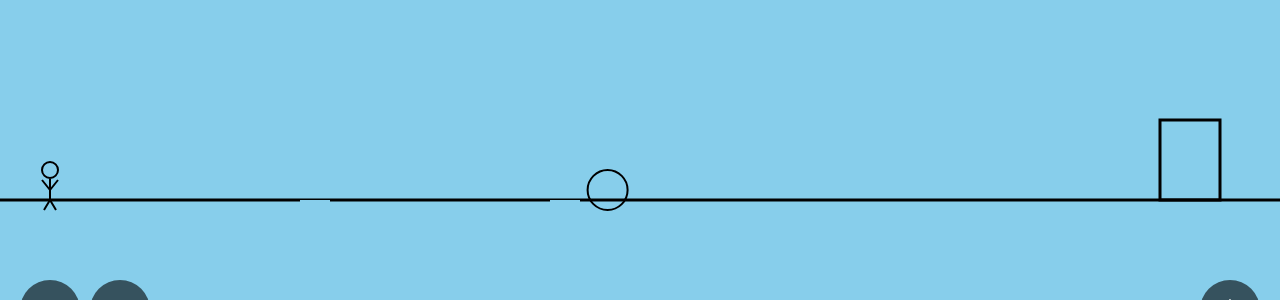
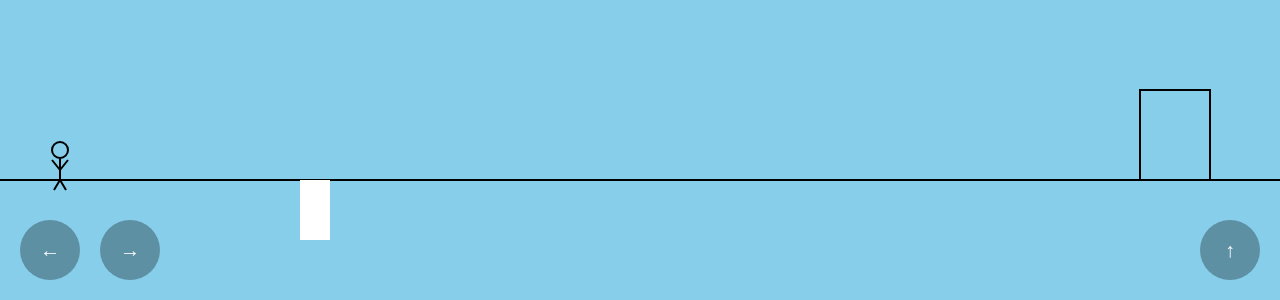
Before and after one commit to gaabbboooo/stickman, a plain HTML site: page index.html in a window 1280 px wide. Shown: the part 500-800 px from the top of the page. Drawn offline with Linux system fonts and the light colour scheme.

Commit message:
Add files via upload

```diff
--- a/game.js
+++ b/game.js
@@ -1,6 +1,12 @@
 const canvas = document.getElementById("game");
 const ctx = canvas.getContext("2d");
 
+let keys = {};
+let phase = 1;
+let isNight = false;
+let gravity = 0.8;
+
+// Ajusta el canvas al tamaño de la ventana
 function resize() {
   canvas.width = window.innerWidth;
   canvas.height = window.innerHeight;
@@ -8,33 +14,30 @@ function resize() {
 resize();
 window.addEventListener("resize", resize);
 
-let keys = {};
-let stage = 1;
-let isNight = false;
-let gravity = 0.7;
+// Altura del suelo
+const groundY = () => canvas.height - 120;
 
+// Controles keyboard
 document.addEventListener("keydown", e => keys[e.key] = true);
 document.addEventListener("keyup", e => keys[e.key] = false);
 
-// Botones táctiles
-const bindButton = (id, key) => {
-  const btn = document.getElementById(id);
-  btn.addEventListener("touchstart", e => { e.preventDefault(); keys[key] = true; });
-  btn.addEventListener("touchend", e => { e.preventDefault(); keys[key] = false; });
-};
+// Controles táctiles
+function bind(id, key) {
+  const b = document.getElementById(id);
+  b.addEventListener("touchstart", e => { e.preventDefault(); keys[key] = true; });
+  b.addEventListener("touchend", e => { e.preventDefault(); keys[key] = false; });
+}
+bind("leftBtn", "ArrowLeft");
+bind("rightBtn", "ArrowRight");
+bind("jumpBtn", "ArrowUp");
 
-bindButton("leftBtn", "ArrowLeft");
-bindButton("rightBtn", "ArrowRight");
-bindButton("jumpBtn", "ArrowUp");
-
+// Stickman
 class Stickman {
-  constructor() {
-    this.reset();
-  }
+  constructor() { this.reset(); }
 
   reset() {
-    this.x = 50;
-    this.y = groundY;
+    this.x = 60;
+    this.y = groundY();
     this.vx = 0;
     this.vy = 0;
     this.onGround = true;
@@ -46,7 +49,7 @@ class Stickman {
     else this.vx *= 0.8;
 
     if (keys["ArrowUp"] && this.onGround) {
-      this.vy = -14;
+      this.vy = -15;
       this.onGround = false;
     }
 
@@ -54,8 +57,8 @@ class Stickman {
     this.x += this.vx;
     this.y += this.vy;
 
-    if (this.y >= groundY) {
-      this.y = groundY;
+    if (this.y >= groundY()) {
+      this.y = groundY();
       this.vy = 0;
       this.onGround = true;
     }
@@ -66,9 +69,9 @@ class Stickman {
     ctx.lineWidth = 2;
 
     ctx.beginPath();
-    ctx.arc(this.x, this.y - 30, 8, 0, Math.PI * 2); // cabeza
+    ctx.arc(this.x, this.y - 30, 8, 0, Math.PI * 2);
     ctx.moveTo(this.x, this.y - 22);
-    ctx.lineTo(this.x, this.y); // cuerpo
+    ctx.lineTo(this.x, this.y);
     ctx.moveTo(this.x, this.y - 10);
     ctx.lineTo(this.x - 8, this.y - 20);
     ctx.moveTo(this.x, this.y - 10);
@@ -81,113 +84,137 @@ class Stickman {
   }
 }
 
+// Pozo
 class Pit {
-  constructor(x, width) {
+  constructor(x, w) {
     this.x = x;
-    this.width = width;
+    this.w = w;
   }
 
   draw() {
-    ctx.clearRect(this.x, groundY, this.width, 40);
+    ctx.clearRect(this.x, groundY(), this.w, 60);
   }
 
-  kill(player) {
-    return player.x > this.x && player.x < this.x + this.width;
+  kills(p) {
+    return p.onGround && p.x > this.x && p.x < this.x + this.w;
   }
 }
 
+// Enemigos
+class Enemy {
+  constructor(x) {
+    this.x = x;
+    this.dir = Math.random() < 0.5 ? -1 : 1;
+  }
+
+  update() {
+    this.x += this.dir * 2;
+    if (this.x < 0 || this.x > canvas.width) this.dir *= -1;
+  }
+
+  draw() {
+    ctx.strokeRect(this.x, groundY() - 30, 20, 30);
+  }
+
+  hits(p) {
+    return p.onGround && Math.abs(p.x - this.x) < 15;
+  }
+}
+
+// Bola de paja
 class Tumbleweed {
-  constructor(speed) {
-    this.x = Math.random() < 0.5 ? -50 : canvas.width + 50;
-    this.y = groundY;
-    this.speed = speed * (this.x < 0 ? 1 : -1);
-    this.size = 20;
+  constructor() {
+    this.x = -40;
+    this.speed = 4;
   }
 
   update() {
     this.x += this.speed;
+    if (this.x > canvas.width + 40) this.x = -40;
   }
 
   draw() {
-    ctx.strokeStyle = isNight ? "white" : "black";
     ctx.beginPath();
-    ctx.arc(this.x, this.y - 10, this.size, 0, Math.PI * 2);
+    ctx.arc(this.x, groundY() - 10, 20, 0, Math.PI * 2);
     ctx.stroke();
   }
 
-  hit(player) {
-    return Math.abs(player.x - this.x) < this.size;
+  hits(p) {
+    return p.onGround && Math.abs(p.x - this.x) < 20;
   }
 }
 
-let groundY = canvas.height - 100;
+// Variables del juego
 let player = new Stickman();
 let pits = [];
+let enemies = [];
 let weeds = [];
-let buildingX = canvas.width - 120;
+const buildingX = () => canvas.width - 140;
 
-function setupStage() {
+// Configuración de fases
+function setupPhase() {
   pits = [];
+  enemies = [];
   weeds = [];
 
-  let pitCount = Math.min(1 + stage, 6);
-  let weedCount = Math.min(stage, 8);
+  // Pozos
+  pits.push(new Pit(300, 30));
+  if (phase >= 2) pits.push(new Pit(600, 30));
 
-  for (let i = 0; i < pitCount; i++) {
-    pits.push(new Pit(300 + i * 250, 30));
-  }
+  // Enemigos
+  if (phase >= 3) enemies.push(new Enemy(400));
+  if (phase >= 5) enemies.push(new Enemy(700));
 
-  for (let i = 0; i < weedCount; i++) {
-    weeds.push(new Tumbleweed(2 + stage * 0.4));
-  }
+  // Bolas de paja
+  if (phase >= 4) weeds.push(new Tumbleweed());
+}
+setupPhase();
+
+// Cambiar de fase
+function nextPhase() {
+  phase++;
+  isNight = !isNight;
+  player.reset();
+  setupPhase();
 }
 
-setupStage();
-
-function die() {
-  player.reset();
-}
-
-function nextStage() {
-  stage++;
-  isNight = !isNight;
-  player.reset();
-  setupStage();
-}
-
+// Dibujar mundo
 function drawWorld() {
-  ctx.fillStyle = isNight ? "black" : "#87ceeb";
+  ctx.fillStyle = isNight ? "#000" : "#87ceeb";
   ctx.fillRect(0, 0, canvas.width, canvas.height);
 
   ctx.strokeStyle = isNight ? "white" : "black";
-  ctx.lineWidth = 3;
   ctx.beginPath();
-  ctx.moveTo(0, groundY);
-  ctx.lineTo(canvas.width, groundY);
+  ctx.moveTo(0, groundY());
+  ctx.lineTo(canvas.width, groundY());
   ctx.stroke();
 
   pits.forEach(p => p.draw());
+  enemies.forEach(e => e.draw());
+  weeds.forEach(w => w.draw());
 
-  ctx.strokeRect(buildingX, groundY - 80, 60, 80);
+  // Edificio al final
+  ctx.strokeRect(buildingX(), groundY() - 90, 70, 90);
 }
 
+// Loop principal
 function loop() {
   drawWorld();
 
   player.update();
   player.draw();
 
-  pits.forEach(p => {
-    if (p.kill(player)) die();
+  pits.forEach(p => { if (p.kills(player)) player.reset(); });
+  enemies.forEach(e => {
+    e.update();
+    if (e.hits(player)) player.reset();
+  });
+  weeds.forEach(w => {
+    e.update();
+    if (w.hits(player)) player.reset();
   });
 
-  weeds.forEach(w => {
-    w.update();
-    w.draw();
-    if (w.hit(player)) die();
-  });
-
-  if (player.x > buildingX) nextStage();
+  if (player.x > buildingX()) nextPhase();
 
   requestAnimationFrame(loop);
 }
--- a/index.html
+++ b/index.html
@@ -1,67 +1,47 @@
 <!DOCTYPE html>
 <html lang="es">
 <head>
-  <meta charset="UTF-8" />
-  <title>Stickman</title>
-  <meta name="viewport" content="width=device-width, initial-scale=1.0, user-scalable=no" />
+  <meta charset="UTF-8">
+  <meta name="viewport" content="width=device-width, initial-scale=1.0">
+  <title>Stickman Adventure</title>
   <style>
     html, body {
       margin: 0;
       padding: 0;
       overflow: hidden;
-      background: #87ceeb;
-      touch-action: none;
     }
     canvas {
       display: block;
     }
-
-    .controls {
+    /* Botones táctiles */
+    .control-btn {
       position: fixed;
-      bottom: 20px;
-      width: 100%;
-      pointer-events: none;
-    }
-
-    .left {
-      position: absolute;
-      left: 20px;
-      display: flex;
-      gap: 10px;
-      pointer-events: auto;
-    }
-
-    .right {
-      position: absolute;
-      right: 20px;
-      pointer-events: auto;
-    }
-
-    button {
       width: 60px;
       height: 60px;
-      font-size: 28px;
+      background-color: rgba(0,0,0,0.3);
       border-radius: 50%;
-      border: none;
-      background: rgba(0,0,0,0.6);
+      display: flex;
+      justify-content: center;
+      align-items: center;
       color: white;
+      font-weight: bold;
+      font-size: 20px;
+      z-index: 10;
+      user-select: none;
     }
+    #leftBtn { bottom: 20px; left: 20px; }
+    #rightBtn { bottom: 20px; left: 100px; }
+    #jumpBtn { bottom: 20px; right: 20px; }
   </style>
 </head>
 <body>
+  <canvas id="game"></canvas>
 
-<canvas id="game"></canvas>
+  <!-- Botones táctiles -->
+  <div id="leftBtn" class="control-btn">&#8592;</div>
+  <div id="rightBtn" class="control-btn">&#8594;</div>
+  <div id="jumpBtn" class="control-btn">&#8593;</div>
 
-<div class="controls">
-  <div class="left">
-    <button id="leftBtn">◀</button>
-    <button id="rightBtn">▶</button>
-  </div>
-  <div class="right">
-    <button id="jumpBtn">⬆</button>
-  </div>
-</div>
-
-<script src="game.js"></script>
+  <script src="game.js"></script>
 </body>
 </html>
```
